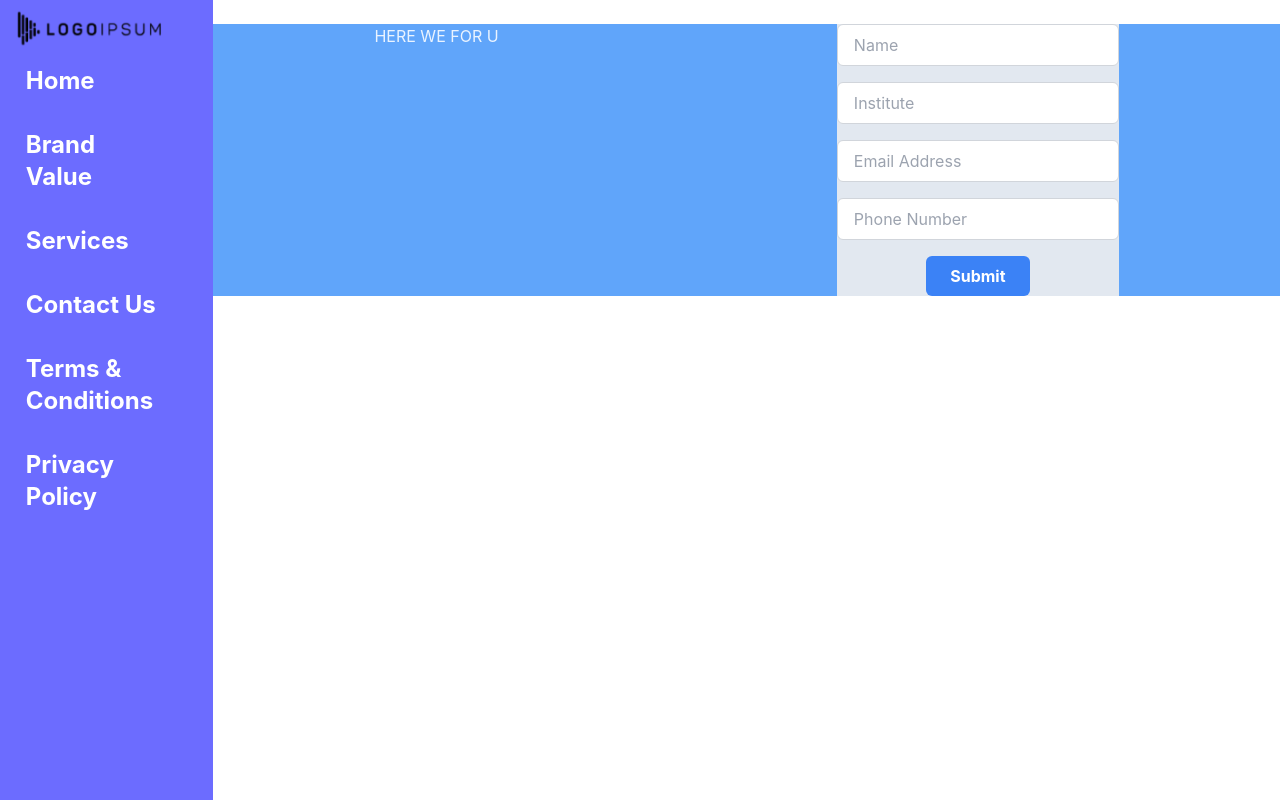
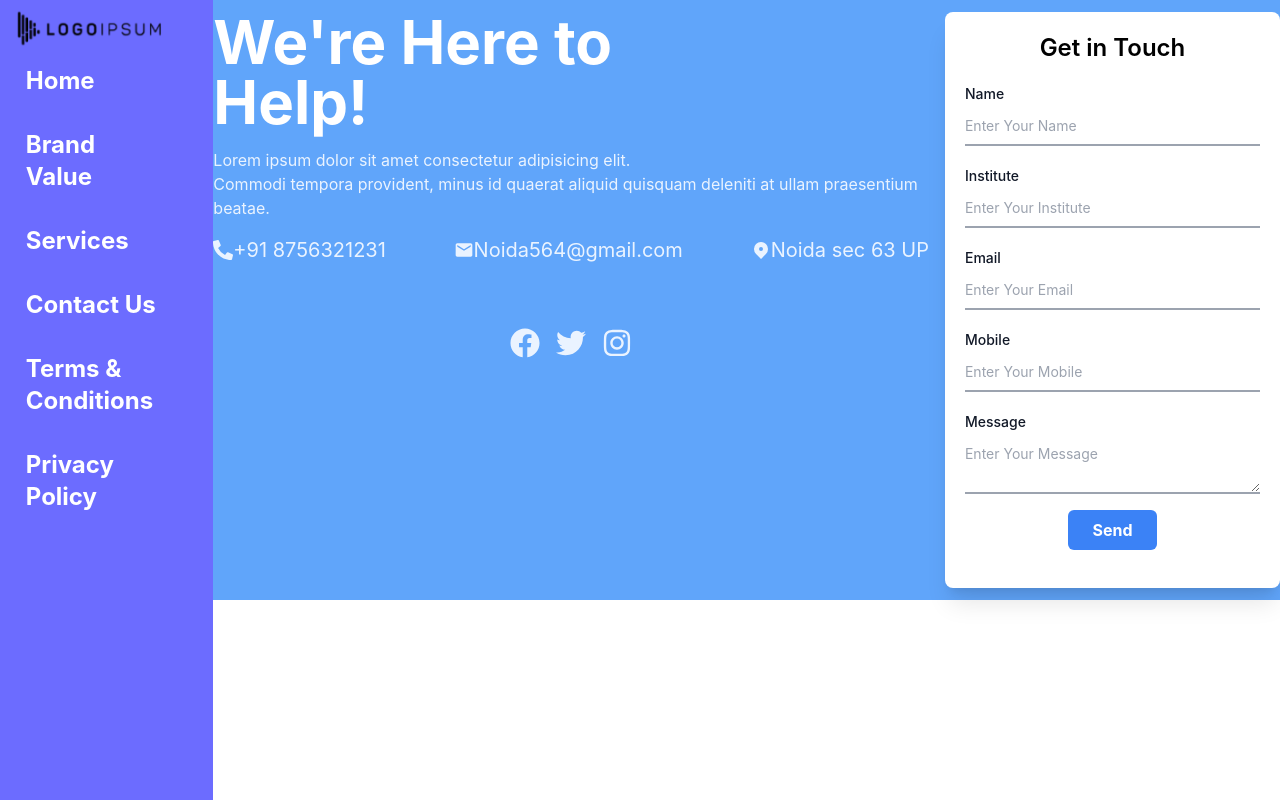
Before and after one commit to MobrilzPvtLtd/Child-Care-SMS-Front, a React (Vite) app: page /contact-us in a window 1280 px wide. Built offline with nearby package versions, Linux system fonts and the light colour scheme.

Commit message:
contactpage

```diff
--- a/src/pages/Contact Us/ContactUs.tsx
+++ b/src/pages/Contact Us/ContactUs.tsx
@@ -1,51 +1,129 @@
 // import React from "react";
+import {
+  FaFacebook,
+  FaInstagram,
+
+  FaPhoneAlt,
+  FaTwitter,
+} from "react-icons/fa";
 import Layout from "../../UI/Layout/Layout";
-import profile from "../../assets/images/profilepic.jpg";
+
+import { HiLocationMarker } from "react-icons/hi";
+import { MdEmail } from "react-icons/md";
 // import photo11 from "../../Data/singing-contract.json"
 
 const ContactUs = () => {
   return (
     <Layout>
-      <h3>hu</h3>
-      <div className="bg-blue-400 flex justify-around gap-4">
+      <div className="w-full h-3/4 bg-blue-400 flex justify-around gap-4 py-3">
         <div>
-          <h3>HERE WE FOR U </h3>
+          <h3 className="text-6xl text-white font-bold">
+            We're Here to <br /> Help!
+          </h3>
+          <p className="my-4 ">
+            Lorem ipsum dolor sit amet consectetur adipisicing elit. <br />{" "}
+            Commodi tempora provident, minus id quaerat aliquid quisquam
+            deleniti at ullam praesentium beatae.
+          </p>
+          <div>
+            <ul className="flex justify-between">
+              <li className="flex items-center text-xl">
+                <FaPhoneAlt />
+                <span> +91 8756321231 </span>
+              </li>
+              <li className="flex items-center text-xl">
+                <MdEmail /> <span>Noida564@gmail.com </span>
+              </li>
+              <li className="flex items-center text-xl">
+                <HiLocationMarker /> <span> Noida sec 63 UP </span>
+              </li>
+            </ul>
+          </div>
+          <div className="mt-16">
+            <ul className="flex justify-center">
+              <li>
+                <FaFacebook className="text-3xl mx-2" />{" "}
+              </li>
+              <li>
+                <FaTwitter className="text-3xl mx-2" />
+              </li>
+              <li>
+                <FaInstagram className="text-3xl mx-2" />
+              </li>
+            </ul>
+          </div>
         </div>
-        <div className="bg-slate-200">
+        <div className="bg-white p-5 w-1/3 shadow-xl rounded-lg">
           <form className="space-y-4  ">
-            <div>
+            <h2 className="text-center text-black font-semibold text-2xl ">
+              Get in Touch
+            </h2>
+
+            <div className="mb-4">
+              <label className="block text-sm font-medium text-gray-900 dark:text-black py-1">
+                Name
+              </label>
               <input
-                className="w-full text-black bg-white border border-gray-300 rounded-md py-2 px-4 focus:ring-2 focus:ring-blue-400 focus:outline-none"
                 type="text"
-                placeholder="Name"
-                required
+
+                className="block w-full py-2 px-0 text-sm text-gray-900 bg-transparent border-b-2 border-gray-400 dark:text-white  focus:outline-none focus:ring-0  "
+                placeholder="Enter Your Name"
+                required={true}
+                value=""
               />
             </div>
+            <div className="mb-4">
+              <label className="block text-sm font-medium text-gray-900 dark:text-black py-1">
+                Institute
+              </label>
+              <input
+                type="text"
 
-            <div>
-              <input
-                className="w-full text-black bg-white border border-gray-300 rounded-md py-2 px-4 focus:ring-2 focus:ring-blue-400 focus:outline-none"
-                type="text"
-                placeholder="Institute "
-                required
+                className="block w-full py-2 px-0 text-sm text-gray-900 bg-transparent border-b-2 border-gray-400 dark:text-white  focus:outline-none focus:ring-0  "
+                placeholder="Enter Your Institute"
+                required={true}
+                value=""
               />
             </div>
+            <div className="mb-4">
+              <label className="block text-sm font-medium text-gray-900 dark:text-black py-1">
+                Email
+              </label>
+              <input
+                type="text"
 
-            <div>
-              <input
-                type="email"
-                placeholder="Email Address"
-                className="w-full text-black bg-white border border-gray-300 rounded-md py-2 px-4 focus:ring-2 focus:ring-blue-400 focus:outline-none"
-                required
+                className="block w-full py-2 px-0 text-sm text-gray-900 bg-transparent border-b-2 border-gray-400 dark:text-white  focus:outline-none focus:ring-0  "
+                placeholder="Enter Your Email"
+                required={true}
+                value=""
               />
             </div>
-            <div>
+            <div className="mb-4">
+              <label className="block text-sm font-medium text-gray-900 dark:text-black py-1">
+                Mobile
+              </label>
               <input
-                type="tel"
-                placeholder="Phone Number"
-                className="w-full text-black bg-white border border-gray-300 rounded-md py-2 px-4 focus:ring-2 focus:ring-blue-400 focus:outline-none"
-                required
+                type="text"
+
+                className="block w-full py-2 px-0 text-sm text-gray-900 bg-transparent border-b-2 border-gray-400 dark:text-white  focus:outline-none focus:ring-0  "
+                placeholder="Enter Your Mobile "
+                required={true}
+                value=""
               />
+            </div>
+            <div className="mb-4">
+              <label className="block text-sm font-medium text-gray-900 dark:text-black py-1">
+                Message
+              </label>
+              <textarea
+
+                className="block w-full py-2 px-0 text-sm text-gray-900 bg-transparent border-b-2 border-gray-400 dark:text-white  focus:outline-none focus:ring-0  "
+                placeholder="Enter Your Message "
+                required={true}
+                value=""
+              >
+                {" "}
+              </textarea>
             </div>
 
             <div className="flex justify-center">
@@ -53,75 +131,12 @@ const ContactUs = () => {
                 className="bg-blue-500 hover:bg-blue-700 text-white font-bold py-2 px-6 rounded-md"
                 type="submit"
               >
-                Submit
+                Send
               </button>
             </div>
           </form>
         </div>
       </div>
-
-      {/* <div className="w-full  flex justify-center py-4 ">
-        <div className="w-full md:w-1/2  shadow-xl py-5 bg-blue-400 rounded">
-          <h1 className="  text-4xl font-semibold text-black text-center my-5">
-            Contact Us
-          </h1>
-        </div>
-      </div>
-
-      <div className="flex justify-center">
-        <div>
-          <img src={profile} alt="pic" />
-
-        </div>
-        <div className="shadow-xl">
-          <h2 className="text-black">Get In Touch</h2>
-          <form className="space-y-4  ">
-            <div>
-              <input
-                className="w-full text-black bg-white border border-gray-300 rounded-md py-2 px-4 focus:ring-2 focus:ring-blue-400 focus:outline-none"
-                type="text"
-                placeholder="Name"
-                required
-              />
-            </div>
-
-            <div>
-              <input
-                className="w-full text-black bg-white border border-gray-300 rounded-md py-2 px-4 focus:ring-2 focus:ring-blue-400 focus:outline-none"
-                type="text"
-                placeholder="Institute "
-                required
-              />
-            </div>
-
-            <div>
-              <input
-                type="email"
-                placeholder="Email Address"
-                className="w-full text-black bg-white border border-gray-300 rounded-md py-2 px-4 focus:ring-2 focus:ring-blue-400 focus:outline-none"
-                required
-              />
-            </div>
-            <div>
-              <input
-                type="tel"
-                placeholder="Phone Number"
-                className="w-full text-black bg-white border border-gray-300 rounded-md py-2 px-4 focus:ring-2 focus:ring-blue-400 focus:outline-none"
-                required
-              />
-            </div>
-
-            <div className="flex justify-center">
-              <button
-                className="bg-blue-500 hover:bg-blue-700 text-white font-bold py-2 px-6 rounded-md"
-                type="submit"
-              >
-                Submit
-              </button>
-            </div>
-          </form>
-        </div>
-      </div> */}
     </Layout>
   );
 };
```
